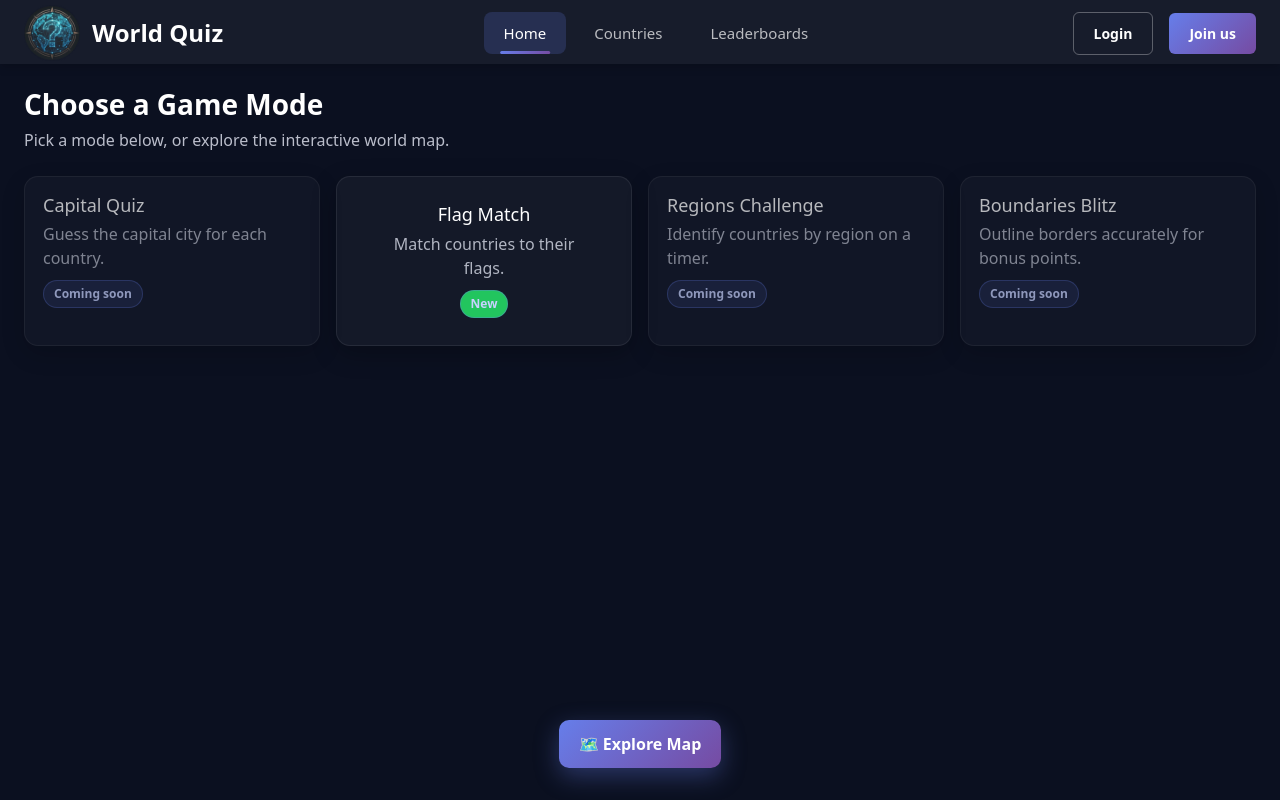
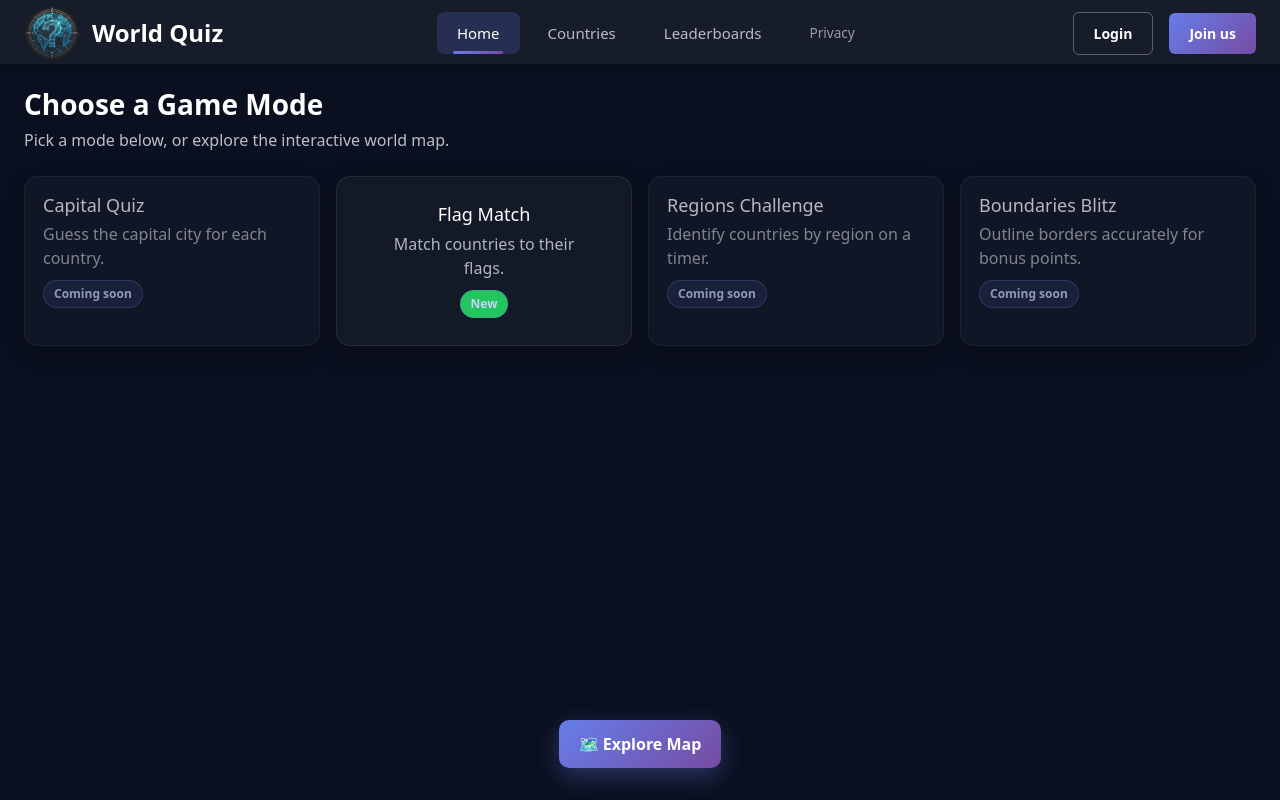
Before and after one commit to sergioGyarab/world-quiz, a React (Vite) app in the folder FrontEnd/: page / in a window 1280 px wide. Built offline with nearby package versions, Linux system fonts and the light colour scheme; no server answers.

Commit message:
feat: add privacy policy link to desktop navbar

```diff
--- a/FrontEnd/src/components/Navbar.tsx
+++ b/FrontEnd/src/components/Navbar.tsx
@@ -8,13 +8,13 @@ export function Navbar() {
   const { user, isAuthenticated, logout } = useAuth();
   const [showSettings, setShowSettings] = useState(false);
   const [isMobileMenuOpen, setIsMobileMenuOpen] = useState(false);
-  const [isMobile, setIsMobile] = useState(window.innerWidth < 900);
+  const [isMobile, setIsMobile] = useState(window.innerWidth < 1000);
   const navigate = useNavigate();
   const location = useLocation();
 
   useEffect(() => {
     const handleResize = () => {
-      const mobile = window.innerWidth < 900;
+      const mobile = window.innerWidth < 1000;
       setIsMobile(mobile);
       if (!mobile) {
         setIsMobileMenuOpen(false);
@@ -67,6 +67,13 @@ export function Navbar() {
                 onClick={() => handleNavClick('/leaderboards')}
               >
                 Leaderboards
+              </button>
+              <button
+                className={`nav-link ${isActive('/privacy') ? 'active' : ''}`}
+                onClick={() => handleNavClick('/privacy')}
+                style={{ fontSize: '0.85em', opacity: 0.8 }}
+              >
+                Privacy
               </button>
             </div>
           )}
```
